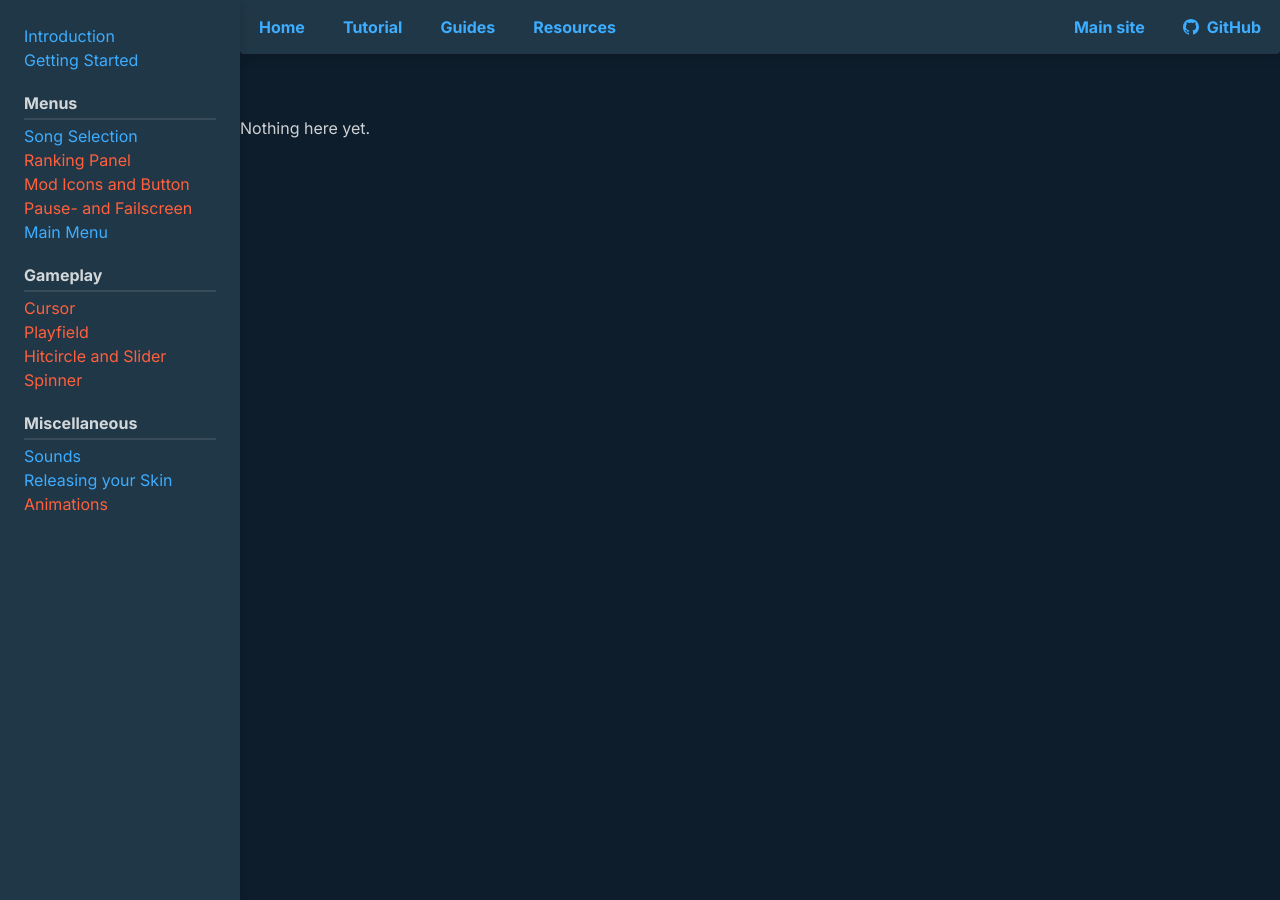
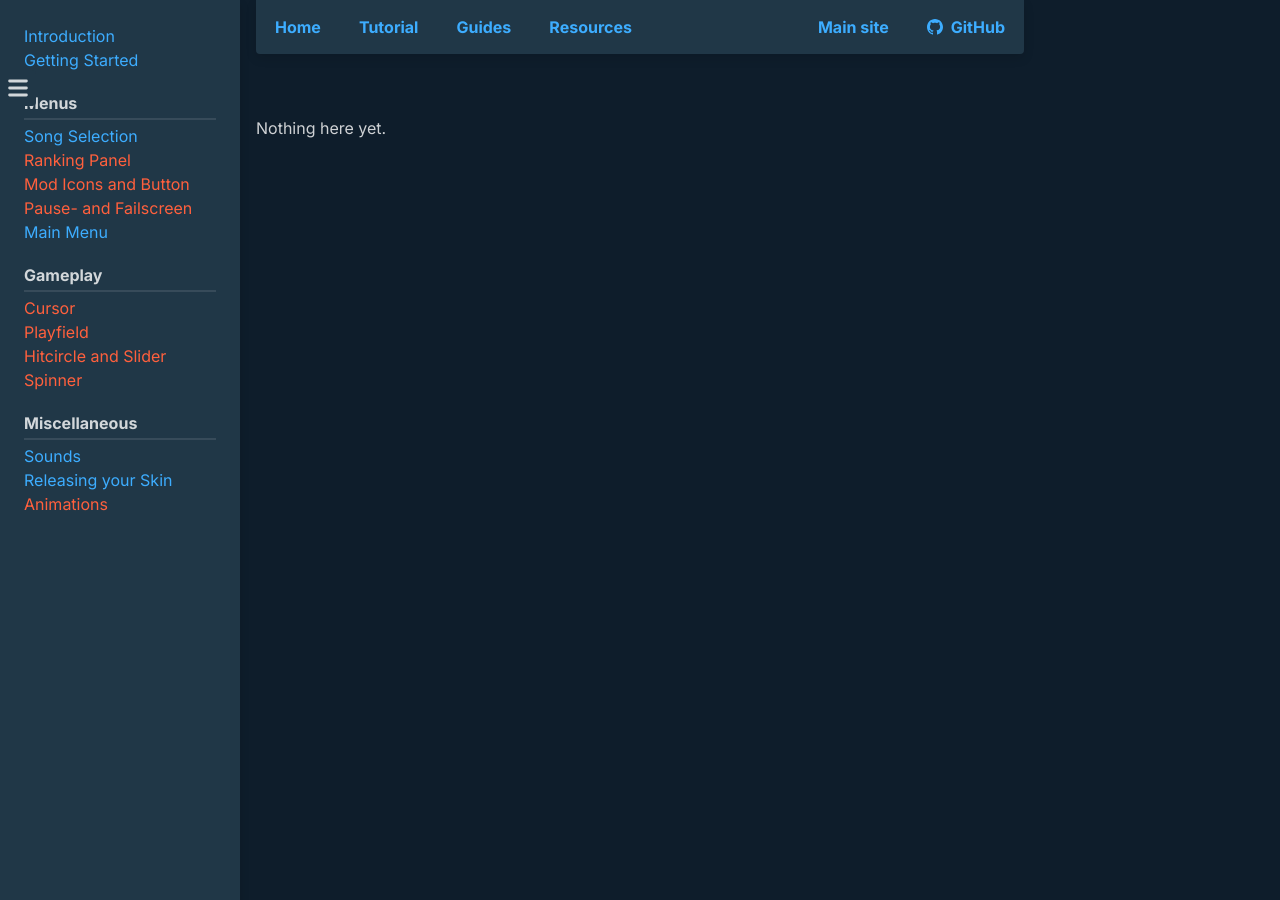
Before and after one commit to RockRoller01/skinninginfo, a Jekyll site: the page built from tutorial/cursor.md, in a window 1280 px wide. Built offline with Jekyll 4.4.1, drawn with Linux system fonts in a browser that asks for light colours.

Commit message:
prettier and working fouldout sidenav

```diff
--- a/_layouts/default.html
+++ b/_layouts/default.html
@@ -2,6 +2,4 @@
 layout: master
 ---
 
-<main class="main">
-  {{ content }}
-</main>
+<main class="main">{{ content }}</main>
--- a/_layouts/tutorial-sidenav.html
+++ b/_layouts/tutorial-sidenav.html
@@ -8,20 +8,55 @@
 	<a href="{{site.baseurl}}/tutorial/getting_started">Getting Started</a>
 	<h1 id="Menus">Menus</h1>
 	<a href="{{site.baseurl}}/tutorial/song_selection">Song Selection</a>
-    <a href="{{site.baseurl}}/tutorial/ranking_panel" class="unfinished">Ranking Panel</a>
-    <a href="{{site.baseurl}}/tutorial/mod_icons_and_button" class="unfinished">Mod Icons and Button</a>
-    <a href="{{site.baseurl}}/tutorial/pause-_and_failscreen" class="unfinished">Pause- and Failscreen</a>
+	<a href="{{site.baseurl}}/tutorial/ranking_panel" class="unfinished"
+		>Ranking Panel</a
+	>
+	<a href="{{site.baseurl}}/tutorial/mod_icons_and_button" class="unfinished"
+		>Mod Icons and Button</a
+	>
+	<a href="{{site.baseurl}}/tutorial/pause-_and_failscreen" class="unfinished"
+		>Pause- and Failscreen</a
+	>
 	<a href="{{site.baseurl}}/tutorial/main_menu">Main Menu</a>
 	<h1 id="Gameplay">Gameplay</h1>
 	<a href="{{site.baseurl}}/tutorial/cursor" class="unfinished">Cursor</a>
-    <a href="{{site.baseurl}}/tutorial/playfield" class="unfinished">Playfield</a>
-    <a href="{{site.baseurl}}/tutorial/hitcircle_and_slider" class="unfinished">Hitcircle and Slider</a>
+	<a href="{{site.baseurl}}/tutorial/playfield" class="unfinished"
+		>Playfield</a
+	>
+	<a href="{{site.baseurl}}/tutorial/hitcircle_and_slider" class="unfinished"
+		>Hitcircle and Slider</a
+	>
 	<a href="{{site.baseurl}}/tutorial/spinner" class="unfinished">Spinner</a>
 	<h1 id="Miscellaneous">Miscellaneous</h1>
 	<a href="{{site.baseurl}}/tutorial/sounds">Sounds</a>
 	<a href="{{site.baseurl}}/tutorial/releasing">Releasing your Skin</a>
-    <a href="{{site.baseurl}}/tutorial/animations" class="unfinished">Animations</a>
+	<a href="{{site.baseurl}}/tutorial/animations" class="unfinished"
+		>Animations</a
+	>
 </nav>
-<main class="main">
-    {{ content }}
-</main>
+<div class="sidenav_toggle">
+	<svg
+		viewBox="0 0 20 20"
+		fill="currentColor"
+		style="--darkreader-inline-fill: currentColor"
+		data-darkreader-inline-fill=""
+	>
+		<path
+			fill-rule="evenodd"
+			d="M3 5a1 1 0 011-1h12a1 1 0 110 2H4a1 1 0 01-1-1zM3 10a1 1 0 011-1h12a1 1 0 110 2H4a1 1 0 01-1-1zM3 15a1 1 0 011-1h12a1 1 0 110 2H4a1 1 0 01-1-1z"
+			clip-rule="evenodd"
+		></path>
+	</svg>
+</div>
+<div class="sidenav_toggle_shadow"></div>
+<main class="main">{{ content }}</main>
+<script>
+	const toggleshadow = document.querySelector(".sidenav_toggle_shadow");
+	const toggle = document.querySelector(".sidenav_toggle");
+	const sidebar = document.querySelector(".sidenav");
+	toggle.addEventListener("click", () => {
+		sidebar.classList.toggle("mobile-visible");
+		toggle.classList.toggle("toggle_menu_visible");
+		toggleshadow.classList.toggle("toggle_menu_visible");
+	});
+</script>
--- a/css/main.css
+++ b/css/main.css
@@ -1,34 +1,33 @@
-*{
+* {
 	box-sizing: border-box;
 }
 
-:root{
-    --accent: #3DADFF;
-    --link-hover: #FFC85C;
+:root {
+	--accent: #3dadff;
+	--link-hover: #ffc85c;
 	--background: #203747;
 	--text: rgba(255, 255, 255, 0.8);
-    --dark-background: #0E1D2B;
-    --invalid: #FF603D;
-
-    --content-width: 1200px;
+	--dark-background: #0e1d2b;
+	--invalid: #ff603d;
 	--divider: rgba(255, 255, 255, 0.1);
 
 	/* if the sidenav's width is going to be set manually,
     * change this value to adjust header's positioning too
     */
 	--sidenav-width: 240px;
+	--content-width: min(1200px, calc(100vw - var(--sidenav-width) * 2 - 32px));
 }
 
-body{
+body {
 	background-color: var(--dark-background);
 	color: var(--text);
-    font-family: 'Inter', sans-serif;
+	font-family: "Inter", sans-serif;
 	margin: 0;
 	overflow-y: scroll;
 }
 
 /* content */
-.main{
+.main {
 	margin: auto;
 	margin-bottom: 64px;
 	padding-top: 32px;
@@ -36,16 +35,16 @@
 	line-height: 1.3;
 	max-width: var(--content-width);
 }
-.main ul{
+.main ul {
 	list-style-type: disc;
 }
-.main ul code{
+.main ul code {
 	line-height: 26px;
 }
-strong{
+strong {
 	font-weight: 800;
 }
-code{
+code {
 	font-family: "Inter", sans-serif;
 	background: var(--divider);
 	border-radius: 4px;
@@ -54,24 +53,26 @@
 }
 
 /* images */
-img{
+img {
 	max-width: 100%;
 	display: block;
 	margin: 8px 0px;
 }
 
 /* links */
-a{
+a {
 	color: var(--accent);
 	text-decoration: none;
 }
-a:hover, a:focus, a:active{
+a:hover,
+a:focus,
+a:active {
 	color: var(--link-hover);
 	text-decoration: underline;
 }
 
 /* spoilerbox */
-details > summary{
+details > summary {
 	cursor: pointer;
 	background: var(--dark-background);
 	border-radius: 4px;
@@ -80,7 +81,7 @@
 }
 
 /* header and line */
-h1{
+h1 {
 	border-bottom: solid;
 	border-width: 2px;
 	border-color: var(--divider);
@@ -88,48 +89,48 @@
 	line-height: 34px;
 	padding-bottom: 12px;
 }
-h1:first-of-type{
+h1:first-of-type {
 	margin-top: 0px;
 }
-h2{
+h2 {
 	font-size: 32px;
 }
-hr{
+hr {
 	color: var(--divider);
 }
 
 /* table */
-table th{
-    text-align: start!important;
+table th {
+	text-align: start !important;
 	padding-bottom: 8px;
 
 	color: var(--accent);
 	padding-left: 64px;
 }
-table{
+table {
 	border-spacing: 0px;
 }
-table td{
+table td {
 	border-top: solid 1px var(--divider);
 	padding: 8px 0px;
 
-    text-align: start!important;
+	text-align: start !important;
 	padding-left: 64px;
 }
-table tr:first-child > td{
+table tr:first-child > td {
 	border-top: none;
 }
-table tr > td:first-child, table tr > th:first-child{
+table tr > td:first-child,
+table tr > th:first-child {
 	padding-left: 0px;
 }
 
 /* header and navigation bar */
-.header{
+.header {
 	position: sticky;
 	top: 0;
-
 }
-.navbar{
+.navbar {
 	margin: 0 auto;
 	margin-bottom: 16px;
 	font-weight: 700;
@@ -139,7 +140,7 @@
 	border-radius: 0 0 4px 4px;
 	overflow: hidden;
 }
-.navbar a{
+.navbar a {
 	float: left;
 	display: inline-flex;
 	color: var(--accent);
@@ -149,13 +150,13 @@
 	text-decoration: none;
 	transition: 200ms ease all;
 }
-.navbar a:hover{
-    background: rgba(0,0,0,0.3);
+.navbar a:hover {
+	background: rgba(0, 0, 0, 0.3);
 	color: var(--text);
 }
 
 /* Icons */
-.icon{
+.icon {
 	width: 16px;
 	height: 16px;
 	margin-right: 8px;
@@ -163,7 +164,7 @@
 }
 
 /* sidebar navigation */
-.sidenav{
+.sidenav {
 	position: fixed;
 	top: 0;
 	height: 100vh;
@@ -175,21 +176,24 @@
 	padding: 24px;
 	line-height: 24px;
 	float: left;
-    box-shadow: 0px 5px 9px 0px rgba(0,0,0,0.15);
+	box-shadow: 0px 5px 9px 0px rgba(0, 0, 0, 0.15);
+	z-index: 2;
 }
-.sidenav a{
+.sidenav a {
 	text-decoration: none;
 	color: var(--accent);
 	display: block;
 }
-.sidenav a:hover, .sidenav a:focus, .sidenav a:active {
+.sidenav a:hover,
+.sidenav a:focus,
+.sidenav a:active {
 	color: var(--text);
 }
-.sidenav .unfinished{
+.sidenav .unfinished {
 	color: var(--invalid);
 	pointer-events: none;
 }
-.sidenav h1{
+.sidenav h1 {
 	margin-top: 24px;
 	margin-bottom: 4px;
 	padding: 0;
@@ -198,11 +202,53 @@
 	line-height: 14px;
 	padding-bottom: 8px;
 }
+.sidenav_toggle {
+	background: var(--background);
+	border-radius: 0 4px 4px 0;
+	position: fixed;
+	transition: transform 250ms;
+	z-index: 3;
+	height: 36px;
+}
+.sidenav_toggle > svg {
+	height: 36px;
+	padding: 4px;
+}
+.sidenav_toggle_shadow {
+	background: var(--background);
+	border-radius: 0 4px 4px 0;
+	box-shadow: 0px 4px 11px rgba(0, 0, 0, 0.12);
+	position: fixed;
+	transition: transform 250ms;
+	height: 36px;
+	width: 36px;
+	z-index: 1;
+}
+
+.toggle_menu_visible {
+	transform: translateX(var(--sidenav-width));
+}
 
 /* @media queries */
-@media (max-width: 1600px){
-    /* 1600px = sidebar width + max content width */
-    body.tutorial_sidenav .main, body.tutorial_sidenav .navbar{
-        margin-left: calc(var(--sidenav-width));
+.header {
+	max-width: var(--content-width);
+	margin: auto;
+}
+
+@media (max-width: 1200px) {
+	:root {
+		--content-width: 100vw;
+	}
+	.sidenav {
+		transform: translateX(calc(-100% - 20px));
+		transition: transform 250ms;
+	}
+
+	.mobile-visible {
+		transform: none;
+	}
+	.main {
+		padding-left: 16px;
+		padding-right: 16px;
 	}
 }
```
Lines whose indentation alone changed are shown as unchanged.
